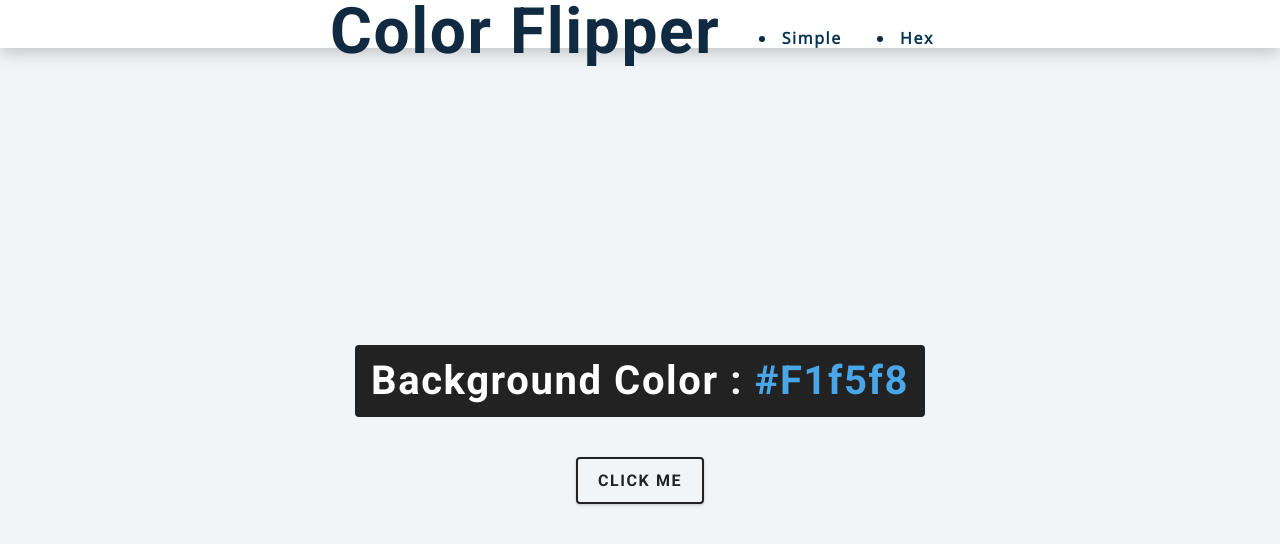
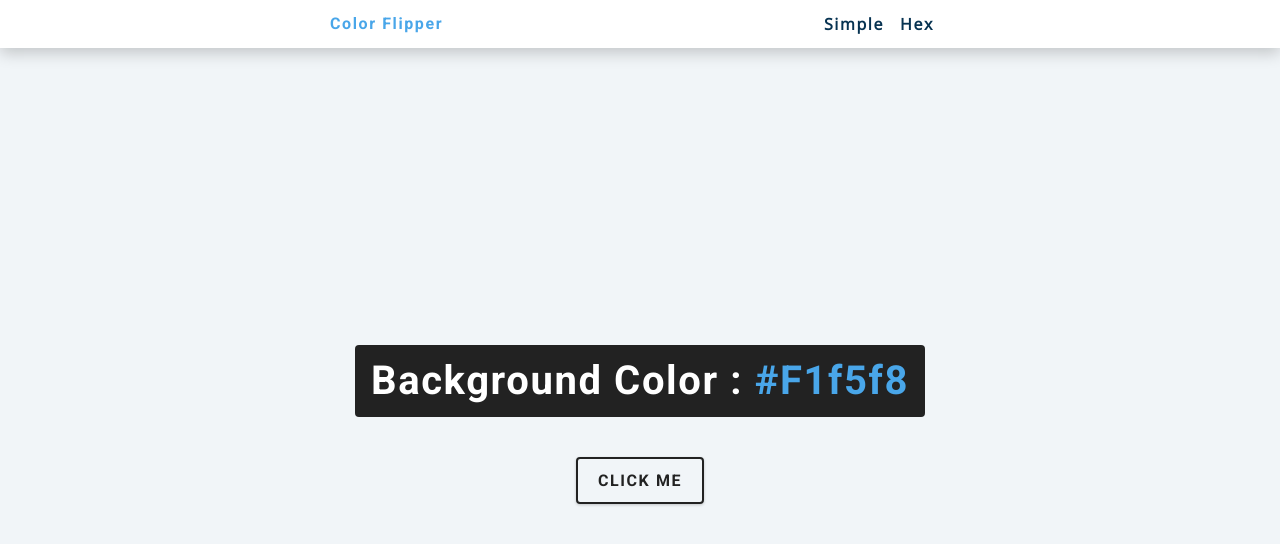
Before and after one commit to leogirardeau/Color-Flipper, a plain HTML site: page index.html in a window 1280 px wide. Drawn offline with nearby package versions, Linux system fonts and the light colour scheme.

Commit message:
editing matching with hex.html on the ul

```diff
--- a/index.html
+++ b/index.html
@@ -11,24 +11,17 @@
   <body>
     <nav>
       <div class="nav-center">
-        <h1>color flipper</h1>
-        <ul class="nav-links"></ul>
-          <li>
-            <a href="index.html">simple</a>
-          </li>
-          <li>
-            <a href="hex.html">hex</a>
-          </li>
+        <h4>color flipper</h4>
+        <ul class="nav-links">
+          <li><a href="index.html">simple</a></li>
+          <li><a href="hex.html">hex</a></li>
+        </ul>
       </div>
     </nav>
     <main>
       <div class="container">
-        <h2>background color :
-          <span class="color">
-            #f1f5f8
-          </span>
-        </h2>
-          <button class="btn btn-hero" id="btn">click me</button>
+        <h2>background color : <span class="color">#f1f5f8</span></h2>
+        <button class="btn btn-hero" id="btn">click me</button>
       </div>
     </main>
     <!-- javascript -->
```
